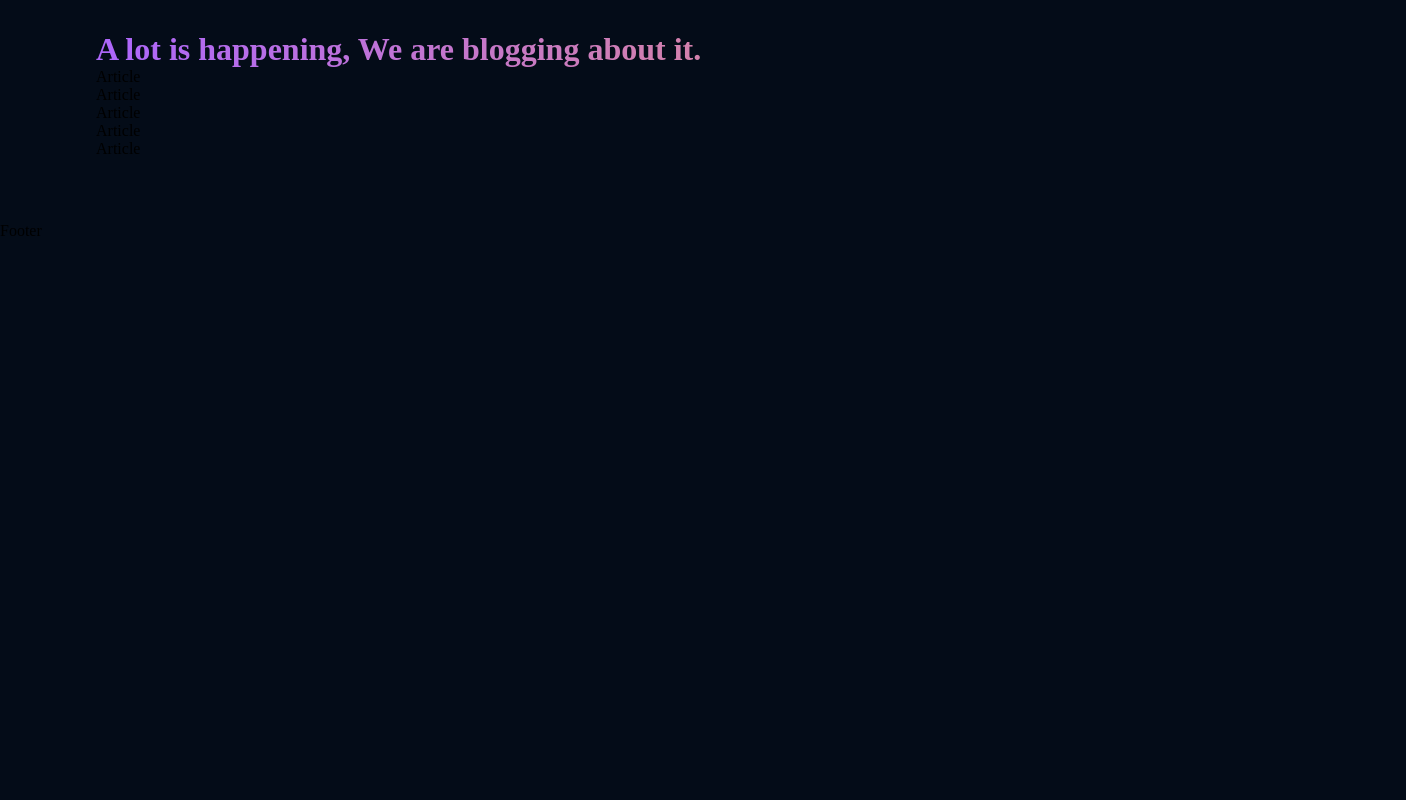
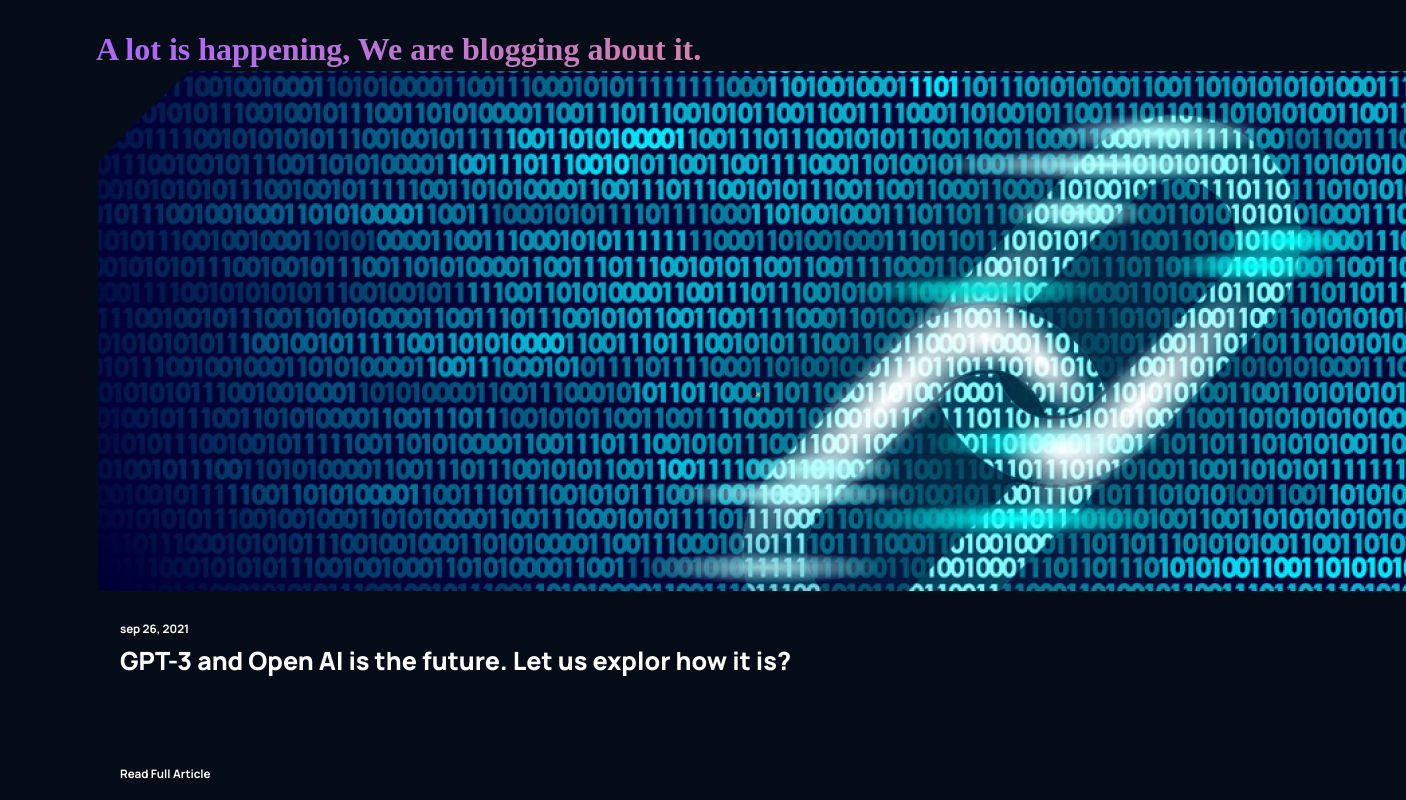
Before and after one commit to Uzo-Felix/gpt-3_Felix, a React (Create React App) app: page / in a window 1280 px wide. Shown: the part 3080-3880 px from the top of the page, 1406 px wide, since content can reach past the window. Before the commit the page ends 3320 px from the top, so only its background shows below. Built offline with nearby package versions, Linux system fonts and the light colour scheme.

Commit message:
feat: article component and styling

```diff
--- a/src/components/article/Article.jsx
+++ b/src/components/article/Article.jsx
@@ -1,9 +1,20 @@
 import React from 'react';
 import './article.css';
 
-const Article = () => {
+const Article = ({imgUrl, date, title}) => {
   return (
-    <div>Article</div>
+    <div className='gpt3__blog-containter_article'>
+      <div className='gpt3__blog-containter_article-image'>
+        <img src={imgUrl} alt="blog"/>
+      </div>
+      <div className='gpt3__blog-container_article-content'>
+        <div>
+          <p>{date}</p>
+          <h3>{title}</h3>
+        </div>
+        <p>Read Full Article</p>
+      </div>
+    </div>
   )
 }
 
--- a/src/components/article/article.css
+++ b/src/components/article/article.css
@@ -0,0 +1,58 @@
+.gpt3__blog-container_article {
+    width: 100%;
+    height: 100%;
+
+    display: flex;
+    flex-direction: column;
+    background: var(--color-footer);
+}
+
+.gpt3__blog-container_article-image{
+    width: 100%;
+    height: 100%;
+    background: var(--color-footer);
+}
+
+.gpt3__blog-container_article-image img{
+    width: 100%;
+    height: 100%;
+}
+
+.gpt3__blog-container_article-content{
+    display: flex;
+    flex-direction: column;
+    justify-content: space-between;
+
+    padding: 1rem 1.5rem;
+    height: 100%;
+}
+
+.gpt3__blog-container_article-content p{
+    font-family: var(--font-family);
+    font-weight: bold;
+    font-size: 11.649px;
+    line-height: 35px;
+    color: #ffffff;
+}
+
+.gpt3__blog-container_article-content h3{
+    font-family: var(--font-family);
+    font-weight: 800;
+    font-size: 25.11px;
+    line-height: 30px;
+    color: #ffffff;
+
+    margin-bottom: 5rem;
+    cursor: pointer;
+}
+
+.gpt3__blog-container_article-content p:last-child{
+    cursor: pointer;
+}
+
+@media screen and (max-width: 550px){
+    .gpt3__blog-container_article-content h3{
+        font-size: 18px;
+        line-height: 25px;
+    }
+}
```
